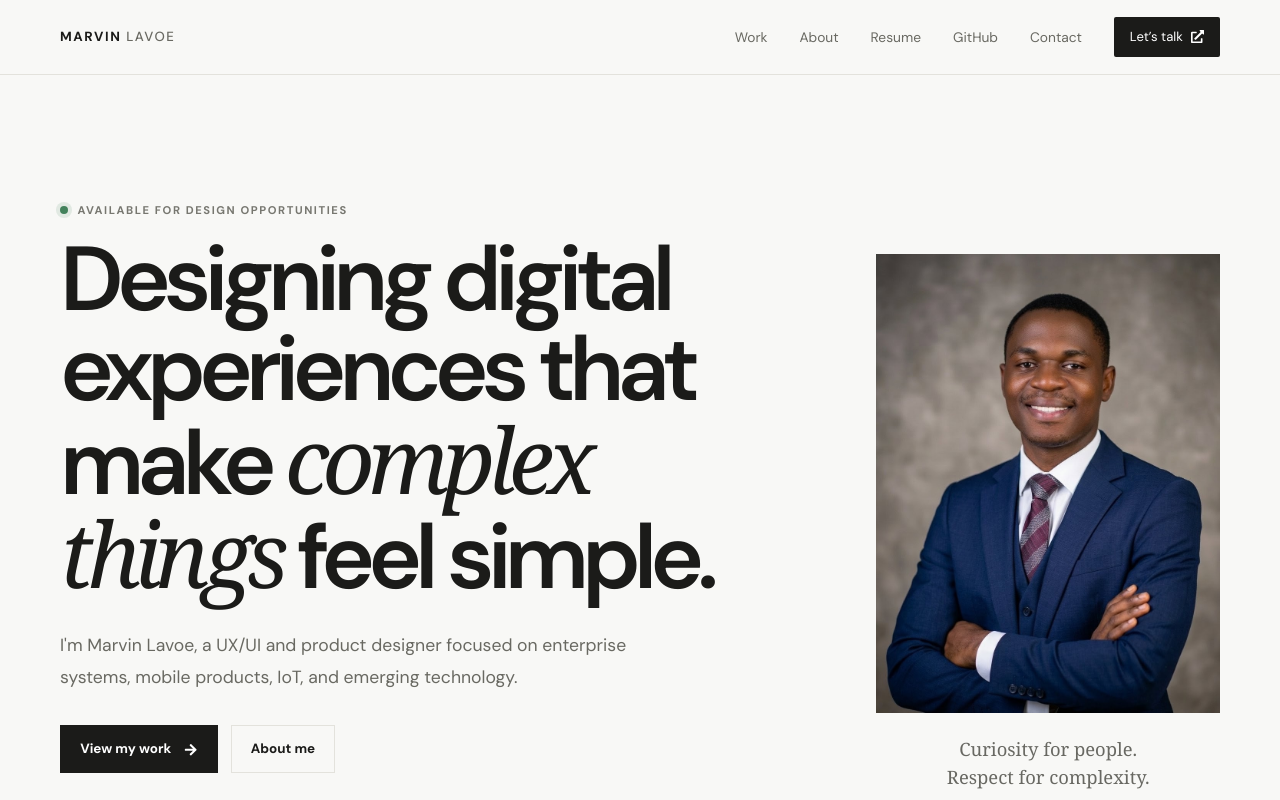
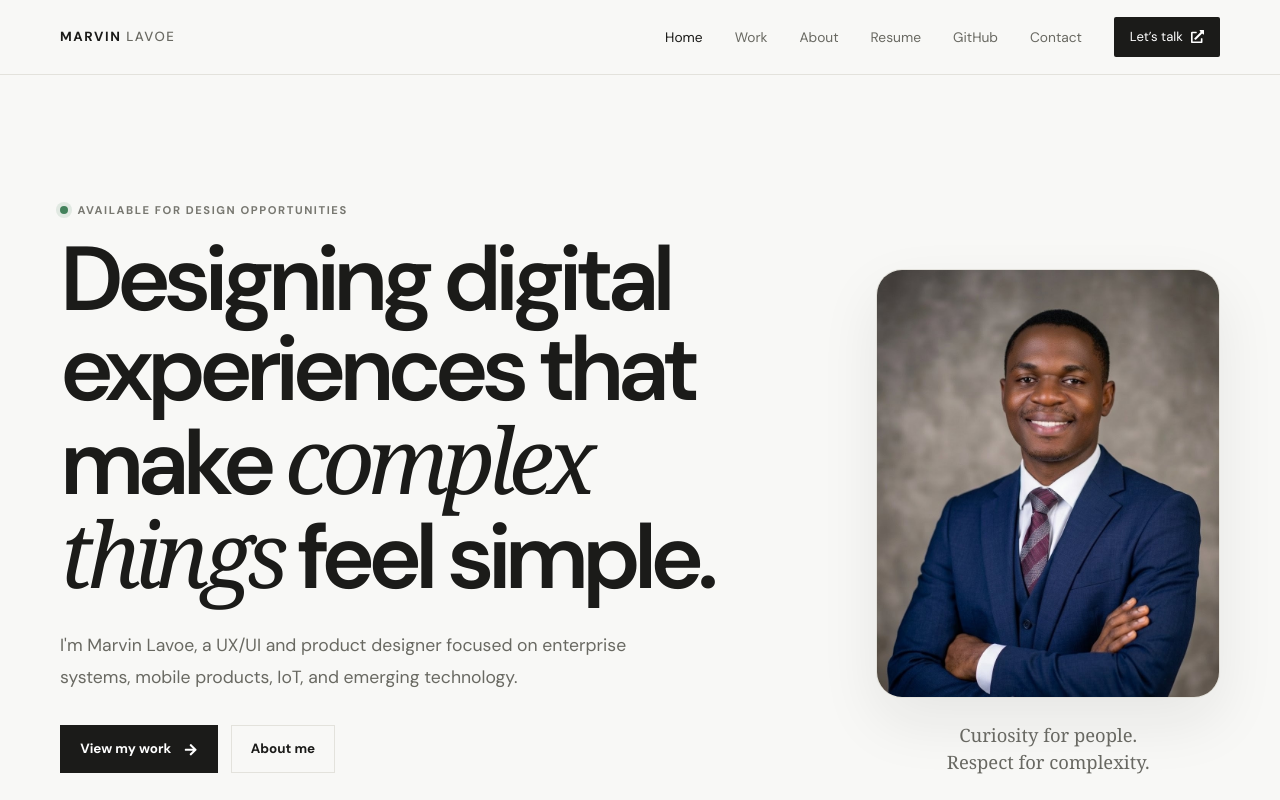
Before and after one commit to marvinlavoe/PORRTFOLIO-WEBSITE, a React (Vite) app in the folder portfolio-v2/: page / in a window 1280 px wide. Shown: the top 800 px of the page. Built offline with nearby package versions, Linux system fonts and the light colour scheme.

Commit message:
Update portfolio styles and add build log
- Enhanced hero section styles with a new portrait image layout.
- Improved overall CSS structure for better readability and maintainability.
- Added a build log file to track build process and output details.

```diff
--- a/portfolio-v2/src/components/Navbar.jsx
+++ b/portfolio-v2/src/components/Navbar.jsx
@@ -4,6 +4,7 @@ import { FaBars, FaTimes, FaExternalLinkAlt } from "react-icons/fa";
 import "./Navbar.css";
 
 const links = [
+  { label: "Home", to: "/", end: true },
   { label: "Work", to: "/work" },
   { label: "About", to: "/about" },
   { label: "Resume", to: "/resume" },
@@ -43,6 +44,7 @@ const Navbar = () => {
               <li key={item.to}>
                 <NavLink
                   to={item.to}
+                  end={item.end}
                   className={({ isActive }) =>
                     isActive ? "nav-link active" : "nav-link"
                   }
--- a/portfolio-v2/src/data/portfolioContent.js
+++ b/portfolio-v2/src/data/portfolioContent.js
@@ -11,6 +11,7 @@ export const portfolioContent = {
     location: "Kumasi, Ghana",
     availability: "Available for design opportunities.",
     navigation: [
+      { label: "Home", to: "/" },
       { label: "Work", to: "/work" },
       { label: "About", to: "/about" },
       { label: "Resume", to: "/resume" },
--- a/portfolio-v2/src/pages/Home.jsx
+++ b/portfolio-v2/src/pages/Home.jsx
@@ -1,55 +1,94 @@
-import React from "react";
-import { Link } from "react-router-dom";
-import { FaArrowRight } from "react-icons/fa";
-import { caseStudies, designProcess } from "../data/caseStudies";
-import { ProductPreview } from "../components/PortfolioVisuals";
+import React from 'react';
+import { motion, useReducedMotion } from 'framer-motion';
+import { Link } from 'react-router-dom';
+import { FaArrowRight } from 'react-icons/fa';
+import { caseStudies, designProcess } from '../data/caseStudies';
+import { ProductPreview } from '../components/PortfolioVisuals';
 
-const Home = () => (
+const reveal = {
+  hidden: { opacity: 0, y: 20 },
+  visible: (delay = 0) => ({
+    opacity: 1,
+    y: 0,
+    transition: { duration: 0.6, ease: [0.22, 1, 0.36, 1], delay },
+  }),
+};
+
+const Home = () => {
+  const shouldReduceMotion = useReducedMotion();
+
+  return (
     <>
-    <section className="hero container">
-      <div className="hero-main">
+      <motion.section
+        className="hero container"
+        initial={shouldReduceMotion ? false : 'hidden'}
+        animate={shouldReduceMotion ? undefined : 'visible'}
+      >
+        <motion.div
+          className="hero-main"
+          variants={reveal}
+          custom={0.05}
+          initial={shouldReduceMotion ? false : 'hidden'}
+          animate={shouldReduceMotion ? undefined : 'visible'}
+        >
           <p className="eyebrow">
-          <span className="availability-dot" /> Available for design
-          opportunities
+            <span className="availability-dot" /> Available for design opportunities
           </p>
           <h1>
-          Designing digital experiences that make <em>complex things</em> feel
-          simple.
+            Designing digital experiences that make <em>complex things</em> feel simple.
           </h1>
           <p className="hero-description">
-          I'm Marvin Lavoe, a UX/UI and product designer focused on enterprise
-          systems, mobile products, IoT, and emerging technology.
+            I&apos;m Marvin Lavoe, a UX/UI and product designer focused on enterprise systems, mobile
+            products, IoT, and emerging technology.
           </p>
-        <div className="hero-actions">
+
+          <motion.div
+            className="hero-actions"
+            variants={reveal}
+            custom={0.18}
+            initial={shouldReduceMotion ? false : 'hidden'}
+            animate={shouldReduceMotion ? undefined : 'visible'}
+          >
             <Link className="button button-dark" to="/work">
               View my work <FaArrowRight />
             </Link>
             <Link className="button button-light" to="/about">
               About me
             </Link>
-        </div>
-        <div className="hero-footnote">
+          </motion.div>
+
+          <motion.div
+            className="hero-footnote"
+            variants={reveal}
+            custom={0.26}
+            initial={shouldReduceMotion ? false : 'hidden'}
+            animate={shouldReduceMotion ? undefined : 'visible'}
+          >
             <span>UX RESEARCH</span>
             <i />
             <span>PRODUCT DESIGN</span>
             <i />
             <span>TECHNICAL FLUENCY</span>
-        </div>
-      </div>
-      <div className="hero-side">
-        <div className="hero-portrait">
-          <img
-            src="/marvin-lavoe.jpg"
-            alt="Marvin Lavoe, UX/UI and product designer"
-          />
+          </motion.div>
+        </motion.div>
+
+        <motion.div
+          className="hero-side"
+          initial={shouldReduceMotion ? false : { opacity: 0, scale: 0.92, y: 18 }}
+          animate={shouldReduceMotion ? undefined : { opacity: 1, scale: 1, y: 0 }}
+          transition={{ duration: 0.7, ease: [0.22, 1, 0.36, 1], delay: 0.22 }}
+        >
+          <div className="hero-portrait" aria-label="Marvin Lavoe profile summary">
+            <img src="/marvin-lavoe.jpg" alt="Portrait of Marvin Lavoe" />
           </div>
           <p>
             Curiosity for people.
             <br />
             Respect for complexity.
           </p>
-      </div>
-    </section>
+        </motion.div>
+      </motion.section>
+
       <section className="section-block container" id="work">
         <div className="section-heading">
           <div>
@@ -64,11 +103,16 @@ const Home = () => (
             All projects <FaArrowRight />
           </Link>
         </div>
+
         <div className="project-grid">
-        {caseStudies.map((project) => (
-          <article
+          {caseStudies.map((project, index) => (
+            <motion.article
+              key={project.slug}
               className={`project-card project-${project.accent}`}
-            key={project.slug}
+              initial={shouldReduceMotion ? false : { opacity: 0, y: 24 }}
+              whileInView={shouldReduceMotion ? undefined : { opacity: 1, y: 0 }}
+              viewport={{ once: true, amount: 0.2 }}
+              transition={{ duration: 0.5, delay: index * 0.08 }}
             >
               <Link to={`/work/${project.slug}`} className="project-visual">
                 <ProductPreview type={project.accent} compact />
@@ -78,28 +122,24 @@ const Home = () => (
               </Link>
               <div className="project-info">
                 <div>
-                <span className="project-number">
-                  {project.number} / CASE STUDY
-                </span>
+                  <span className="project-number">{project.number} / CASE STUDY</span>
                   <h3>
                     <Link to={`/work/${project.slug}`}>{project.title}</Link>
                   </h3>
                 </div>
                 <p>{project.description}</p>
                 <div className="project-meta">
-                <span>{project.category.split(" · ")[0]}</span>
-                <Link
-                  to={`/work/${project.slug}`}
-                  aria-label={`Read ${project.title} case study`}
-                >
+                  <span>{project.category.split(' · ')[0]}</span>
+                  <Link to={`/work/${project.slug}`} aria-label={`Read ${project.title} case study`}>
                     <FaArrowRight />
                   </Link>
                 </div>
               </div>
-          </article>
+            </motion.article>
           ))}
         </div>
       </section>
+
       <section className="process-section">
         <div className="container">
           <div className="section-heading">
@@ -112,21 +152,27 @@ const Home = () => (
               </h2>
             </div>
             <p className="section-intro">
-            A flexible process that keeps people, context, and the details of
-            implementation in the same conversation.
+              A flexible process that keeps people, context, and the details of implementation in the same conversation.
             </p>
           </div>
           <div className="process-grid">
             {designProcess.map(([number, title, detail]) => (
-            <article key={number}>
+              <motion.article
+                key={number}
+                initial={shouldReduceMotion ? false : { opacity: 0, y: 20 }}
+                whileInView={shouldReduceMotion ? undefined : { opacity: 1, y: 0 }}
+                viewport={{ once: true, amount: 0.25 }}
+                transition={{ duration: 0.45 }}
+              >
                 <span>{number}</span>
                 <h3>{title}</h3>
                 <p>{detail}</p>
-            </article>
+              </motion.article>
             ))}
           </div>
         </div>
       </section>
+
       <section className="about-teaser container">
         <p className="eyebrow">03 — The designer behind the work</p>
         <div>
@@ -134,21 +180,14 @@ const Home = () => (
             Designing at the intersection of <em>people and technology.</em>
           </h2>
           <p>
-          Technical experience helps me collaborate deeply with builders. Design
-          helps me keep the product grounded in what people need.
+            Technical experience helps me collaborate deeply with builders. Design helps me keep the product grounded in what people need.
           </p>
           <Link to="/about" className="text-link">
             More about Marvin <FaArrowRight />
           </Link>
         </div>
         <div className="discipline-list">
-        {[
-          "UX Research",
-          "Product Design",
-          "Interface Design",
-          "Prototyping",
-          "Frontend & IoT",
-        ].map((x, i) => (
+          {['UX Research', 'Product Design', 'Interface Design', 'Prototyping', 'Frontend & IoT'].map((x, i) => (
             <span key={x}>
               <i>0{i + 1}</i>
               {x}
@@ -156,11 +195,12 @@ const Home = () => (
           ))}
         </div>
       </section>
+
       <section className="contact-cta">
         <div className="container">
           <p className="eyebrow">Have a good problem?</p>
           <h2>
-          Let’s make it easier
+            Let&apos;s make it easier
             <br />
             to <em>use and understand.</em>
           </h2>
@@ -171,4 +211,6 @@ const Home = () => (
       </section>
     </>
   );
+};
+
 export default Home;
```
Also changed, not shown: portfolio-v2/buildlog.txt (added), portfolio-v2/src/portfolio.css. Lines whose indentation alone changed are shown as unchanged.
